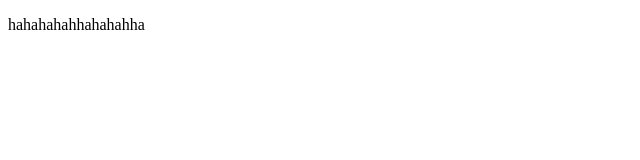
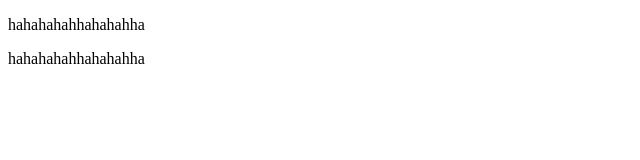
Before and after one commit to lawrencemarapo/myrepo101, a plain HTML site: page index.html in a window 1280 px wide. Shown: the whole page, without its empty margins (0-640 px from the left). Drawn offline with Linux system fonts and the light colour scheme.

Commit message:
my second commit

```diff
--- a/index.html
+++ b/index.html
@@ -7,5 +7,6 @@
 </head>
 <body>
     <p>hahahahahhahahahha</p>
+   <p>hahahahahhahahahha</p>
 </body>
 </html>
```
